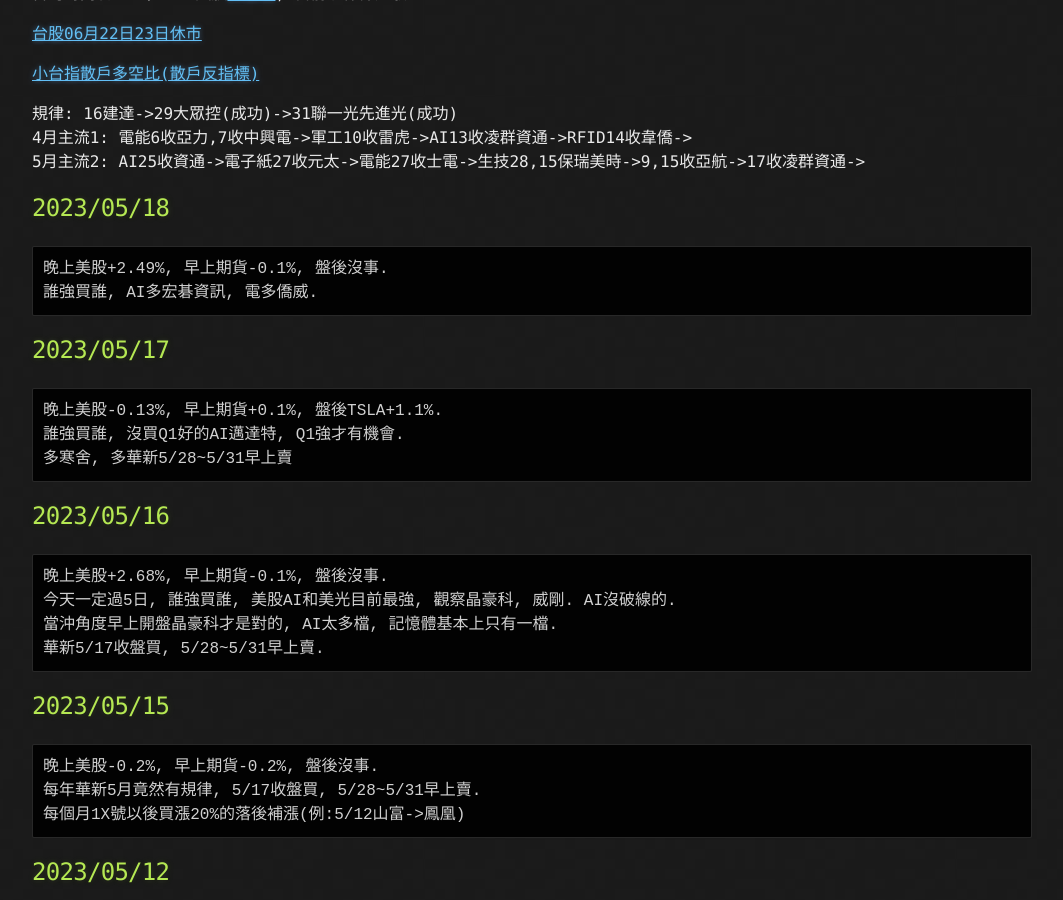
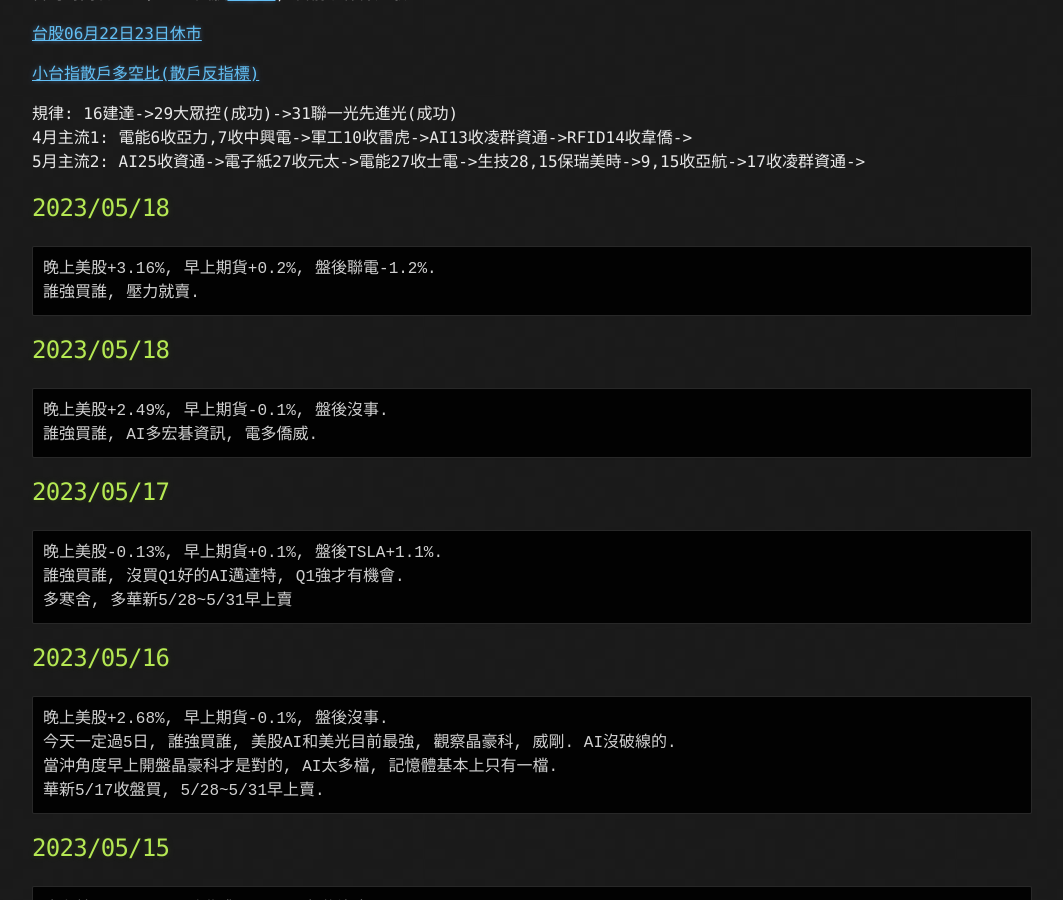
Before and after one commit to lepg5487/Stock_God, a Jekyll site: the page built from index.md, in a window 1280 px wide and 900 px high, scrolled down 436 px. Shown: the whole window, without its empty margins (108-1171 px from the left). Built offline with Jekyll 4.4.1, drawn with Linux system fonts in a browser that asks for light colours; our own code applies the rules of GitHub Pages for plain Markdown files.

Commit message:
Update index.md

````diff
--- a/index.md
+++ b/index.md
@@ -19,6 +19,12 @@ layout: testlayouts
 規律: 16建達->29大眾控(成功)->31聯一光先進光(成功)
 4月主流1: 電能6收亞力,7收中興電->軍工10收雷虎->AI13收凌群資通->RFID14收韋僑->
 5月主流2: AI25收資通->電子紙27收元太->電能27收士電->生技28,15保瑞美時->9,15收亞航->17收凌群資通->
+
+## 2023/05/18
+```
+晚上美股+3.16%, 早上期貨+0.2%, 盤後聯電-1.2%.
+誰強買誰, 壓力就賣.
+```
 
 ## 2023/05/18
 ```
````
